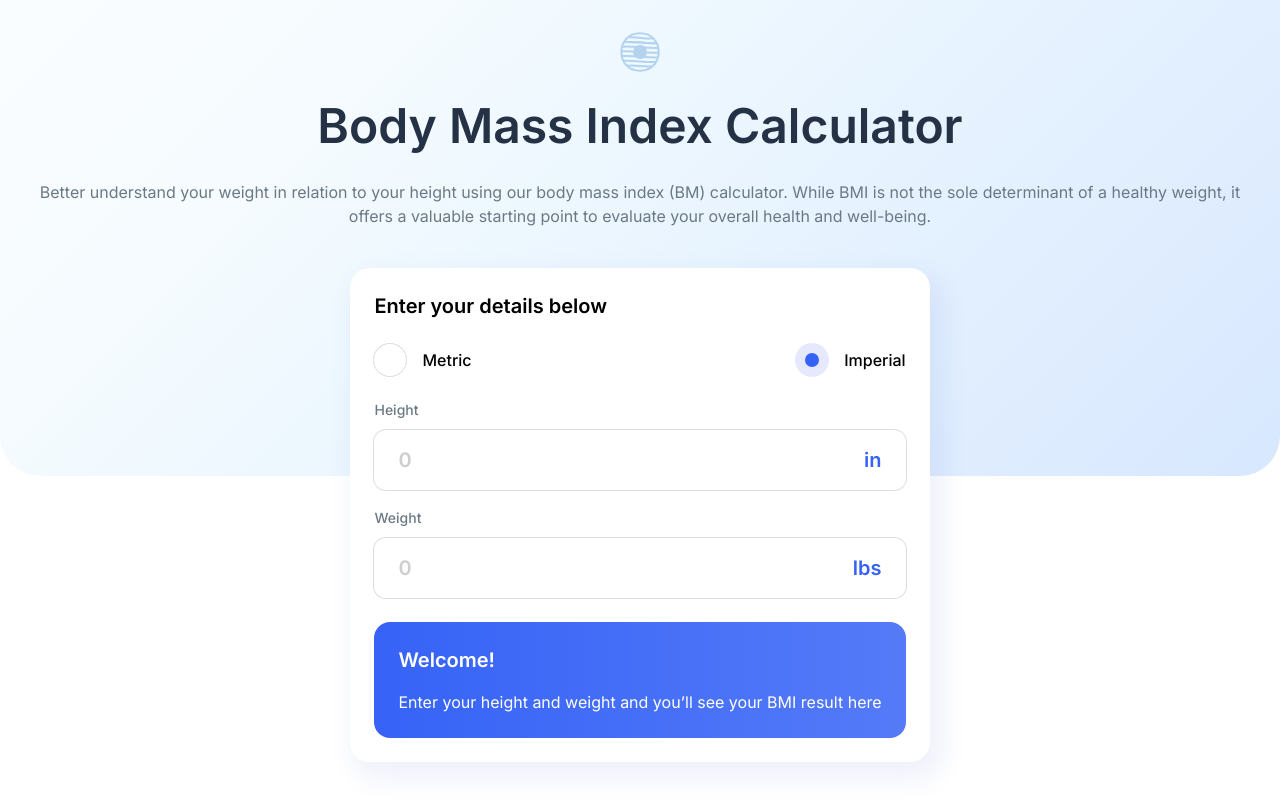
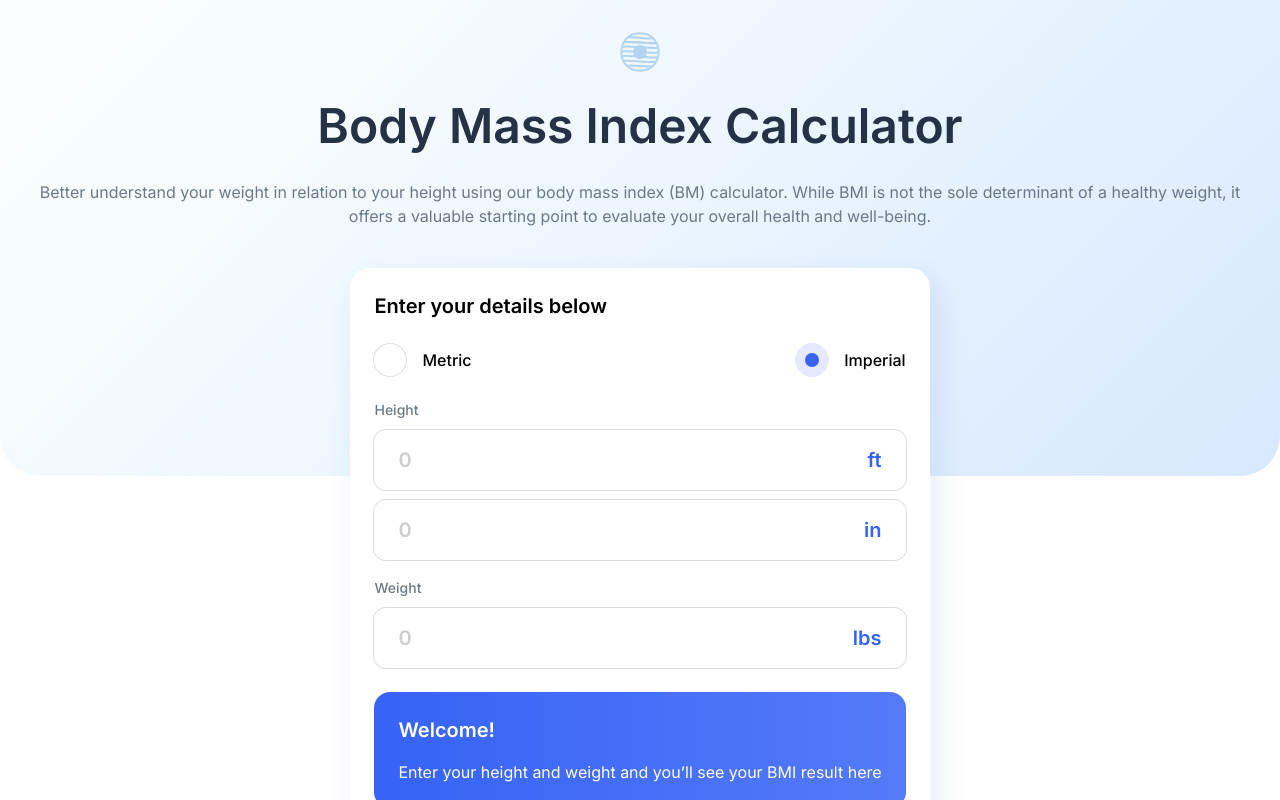
Before and after one commit to lucasweidas/bmi-calculator, a Next.js app: page / in a window 1280 px wide. Both pictures are taken after a click on the radio button "Imperial". Shown: the top 800 px of the page. Built offline with nearby package versions, Linux system fonts and the light colour scheme.

Commit message:
add measurement components

```diff
--- a/app/page.tsx
+++ b/app/page.tsx
@@ -2,25 +2,31 @@
 import Image from 'next/image';
 import React, { useState } from 'react';
 
-function calculateBMI(height: string, weight: string) {
-  if (height === '' || weight === '') {
+// TODO: make calculation between different measurement systems
+
+function calculateBMI(isMetric: boolean, height: string, weight: string) {
+  if (+height === 0 || +weight === 0) {
     return 0;
   }
-  return +weight / (+height) ** 2;
+  if (isMetric) {
+    return +weight / (+height) ** 2;
+  }
+  const [feet, inches] = height.trim().split(' ');
+  return (+weight * 703) / (+feet * 12 + +inches);
 }
 
 export default function Home() {
   const [isMetric, setIsMetric] = useState<boolean>(true);
   const [height, setHeight] = useState<string>('');
   const [weight, setWeight] = useState<string>('');
-  const bmi = calculateBMI(height, weight);
+  const bmi = calculateBMI(isMetric, height, weight);
 
   function handleMeasurementChange() {
     setIsMetric(!isMetric);
   }
 
   function handleValueChange({ target }: React.ChangeEvent<HTMLInputElement>) {
-    if (+target.value < 0) return;
+    if (+target.value < 0 || isNaN(+target.value)) return;
     if (target.id === 'height') {
       setHeight(target.value);
     } else {
@@ -69,40 +75,7 @@ export default function Home() {
                 </label>
               </div>
             </div>
-            <div className="flex flex-col gap-4.5">
-              <div className="flex flex-col gap-2.5">
-                <label className="text-sm font-medium text-gray-500" htmlFor="height">
-                  Height
-                </label>
-                <div className="relative flex items-center">
-                  <input
-                    className="w-full rounded-xl px-6 py-4 text-xl font-semibold text-blue-900 outline-none ring-1 ring-gray-200 placeholder:text-gray-300 focus-visible:ring-2 focus-visible:ring-blue-500"
-                    type="text"
-                    id="height"
-                    placeholder="0"
-                    value={height}
-                    onChange={handleValueChange}
-                  />
-                  <span className="absolute right-6 text-xl font-semibold text-blue-500">{isMetric ? 'cm' : 'in'}</span>
-                </div>
-              </div>
-              <div className="flex flex-col gap-2.5">
-                <label className="text-sm font-medium text-gray-500" htmlFor="weight">
-                  Weight
-                </label>
-                <div className="relative flex items-center">
-                  <input
-                    className="w-full rounded-xl px-6 py-4 text-xl font-semibold text-blue-900 outline-none ring-1 ring-gray-200 placeholder:text-gray-300 focus-visible:ring-2 focus-visible:ring-blue-500"
-                    type="text"
-                    id="weight"
-                    placeholder="0"
-                    value={weight}
-                    onChange={handleValueChange}
-                  />
-                  <span className="absolute right-6 text-xl font-semibold text-blue-500">{isMetric ? 'kg' : 'lbs'}</span>
-                </div>
-              </div>
-            </div>
+            <div className="flex flex-col gap-4.5">{isMetric ? <MetricInputs /> : <ImperialInputs />}</div>
             <div className="flex flex-col gap-4 rounded-2xl bg-linear-gradient-blue-500 p-6">
               {bmi === 0 ? (
                 <>
@@ -238,3 +211,99 @@ export default function Home() {
     </main>
   );
 }
+
+function MetricInputs() {
+  const [centimeters, setCentimeters] = useState<string>('');
+  const [kilograms, setKilograms] = useState<string>('');
+
+  return (
+    <>
+      <div className="flex flex-col gap-2.5">
+        <label className="text-sm font-medium text-gray-500" htmlFor="centimeters">
+          Height
+        </label>
+        <div className="relative flex items-center">
+          <input
+            className="w-full rounded-xl px-6 py-4 text-xl font-semibold text-blue-900 outline-none ring-1 ring-gray-200 placeholder:text-gray-300 focus-visible:ring-2 focus-visible:ring-blue-500"
+            type="text"
+            id="centimeters"
+            placeholder="0"
+            value={centimeters}
+            onChange={e => setCentimeters(e.target.value)}
+          />
+          <span className="absolute right-6 text-xl font-semibold text-blue-500">cm</span>
+        </div>
+      </div>
+      <div className="flex flex-col gap-2.5">
+        <label className="text-sm font-medium text-gray-500" htmlFor="kilograms">
+          Weight
+        </label>
+        <div className="relative flex items-center">
+          <input
+            className="w-full rounded-xl px-6 py-4 text-xl font-semibold text-blue-900 outline-none ring-1 ring-gray-200 placeholder:text-gray-300 focus-visible:ring-2 focus-visible:ring-blue-500"
+            type="text"
+            id="kilograms"
+            placeholder="0"
+            value={kilograms}
+            onChange={e => setKilograms(e.target.value)}
+          />
+          <span className="absolute right-6 text-xl font-semibold text-blue-500">kg</span>
+        </div>
+      </div>
+    </>
+  );
+}
+
+function ImperialInputs() {
+  const [feet, setFeet] = useState<string>('');
+  const [inches, setInches] = useState<string>('');
+  const [pounds, setPounds] = useState<string>('');
+
+  return (
+    <>
+      <div className="flex flex-col gap-2.5">
+        <label className="text-sm font-medium text-gray-500" htmlFor="feet">
+          Height
+        </label>
+        <div className="relative flex items-center">
+          <input
+            className="w-full rounded-xl px-6 py-4 text-xl font-semibold text-blue-900 outline-none ring-1 ring-gray-200 placeholder:text-gray-300 focus-visible:ring-2 focus-visible:ring-blue-500"
+            type="text"
+            id="feet"
+            placeholder="0"
+            value={feet}
+            onChange={e => setFeet(e.target.value)}
+          />
+          <span className="absolute right-6 text-xl font-semibold text-blue-500">ft</span>
+        </div>
+        <div className="relative flex items-center">
+          <input
+            className="w-full rounded-xl px-6 py-4 text-xl font-semibold text-blue-900 outline-none ring-1 ring-gray-200 placeholder:text-gray-300 focus-visible:ring-2 focus-visible:ring-blue-500"
+            type="text"
+            id="inches"
+            placeholder="0"
+            value={inches}
+            onChange={e => setInches(e.target.value)}
+          />
+          <span className="absolute right-6 text-xl font-semibold text-blue-500">in</span>
+        </div>
+      </div>
+      <div className="flex flex-col gap-2.5">
+        <label className="text-sm font-medium text-gray-500" htmlFor="pounds">
+          Weight
+        </label>
+        <div className="relative flex items-center">
+          <input
+            className="w-full rounded-xl px-6 py-4 text-xl font-semibold text-blue-900 outline-none ring-1 ring-gray-200 placeholder:text-gray-300 focus-visible:ring-2 focus-visible:ring-blue-500"
+            type="text"
+            id="pounds"
+            placeholder="0"
+            value={pounds}
+            onChange={e => setPounds(e.target.value)}
+          />
+          <span className="absolute right-6 text-xl font-semibold text-blue-500">lbs</span>
+        </div>
+      </div>
+    </>
+  );
+}
```
